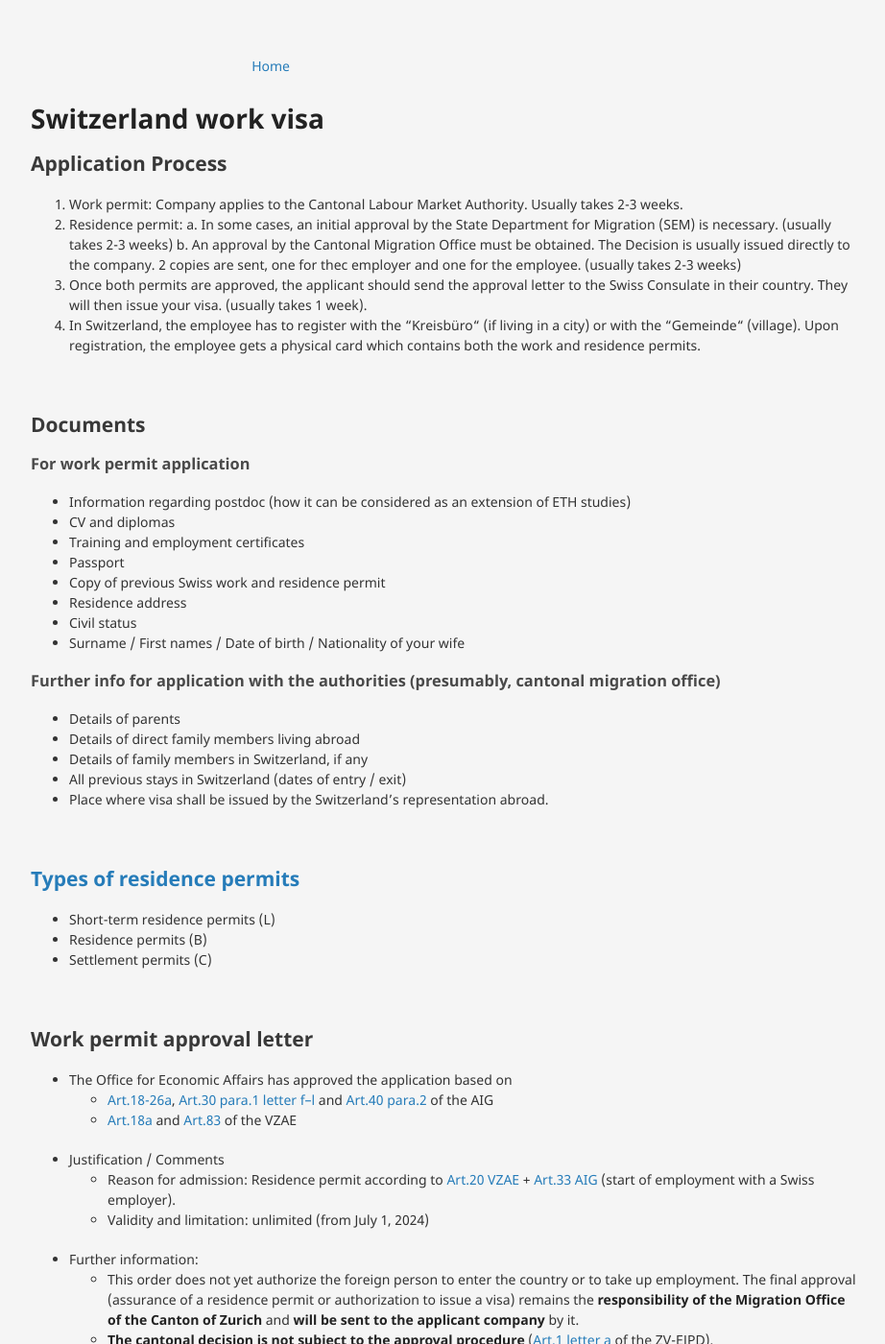
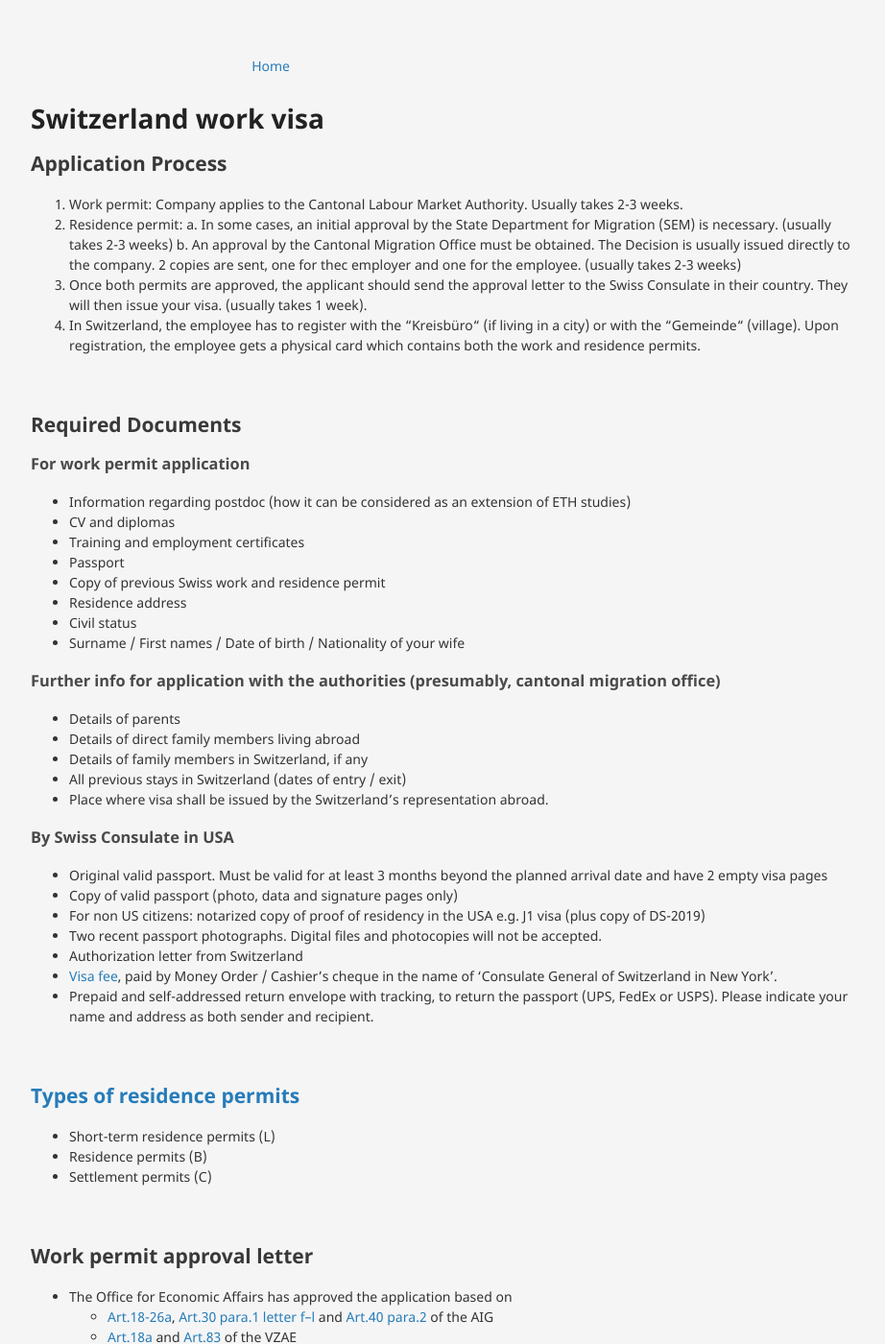
Before and after one commit to neeravkarani/personal, a Jekyll site: the page built from _posts/visa/2024-06-20-switzerland-work-visa.md, in a window 1280 px wide and 1400 px high. Shown: the whole window at 96% size, without its empty margins (178-1100 px from the left). Built offline with Jekyll 4.4.1, drawn with Linux system fonts in a browser that asks for light colours; some of the changed text lies outside the part shown.

Commit message:
added swiss visa requirements

```diff
--- a/_posts/visa/2024-06-20-switzerland-work-visa.md
+++ b/_posts/visa/2024-06-20-switzerland-work-visa.md
@@ -14,7 +14,7 @@ title: "Switzerland work visa"
 
 <br>
 
-## Documents
+## Required Documents
 
 ### For work permit application
  - Information regarding postdoc (how it can be considered as an extension of ETH studies)
@@ -32,6 +32,15 @@ title: "Switzerland work visa"
  - Details of family members in Switzerland, if any
  - All previous stays in Switzerland (dates of entry / exit)
  - Place where visa shall be issued by the Switzerland’s representation abroad.
+
+### By Swiss Consulate in USA
+ - Original valid passport. Must be valid for at least 3 months beyond the planned arrival date and have 2 empty visa pages
+ - Copy of valid passport (photo, data and signature pages only)
+ - For non US citizens: notarized copy of proof of residency in the USA e.g. J1 visa (plus copy of DS-2019)
+ - Two recent passport photographs. Digital files and photocopies will not be accepted.
+ - Authorization letter from Switzerland
+ - [Visa fee](https://www.fdfa.admin.ch/countries/usa/en/home/visa/entry-ch/more-90-days/fees-national.html), paid by Money Order / Cashier's cheque in the name of ‘Consulate General of Switzerland in New York’.
+ - Prepaid and self-addressed return envelope with tracking, to return the passport (UPS, FedEx or USPS). Please indicate your name and address as both sender and recipient.
 
 <br>
 
@@ -85,12 +94,14 @@ The Migration Office of the Canton of Zurich, based on Article 40 of the Federal
     - 12.04.2024 Initial offer
     - 15.04.2024 Final offer accepted
  - 13.05.2024 Contract signed
- - 28.05.2024 Lawyer filed work permit application
+ - 28.05.2024 **Filed work permit and visa application**
  - 13.06.2024 Received work permit approval letter
  - 27.06.2024 Called cantonal migration office to request expedition
- - 28.06.2024 Received approval letter from cantonal migration office
+ - 28.06.2024 **Received visa authorization letter from cantonal migration office**
  - 28.06.2024 Wrote to Swiss consulate in NYC, requesting instructions for getting visa stamp
- - xx.xx.2024 Visa from Swiss consulate in NYC received
+ - 28.06.2024 Received email response from Swiss consulate. Preparing documents to be sent to them
+ - xx.xx.2024 Sent required documents to Swiss consulate in NYC
+ - xx.xx.2024 Received Visa from Swiss consulate in NYC
 
 <br>
 
```
